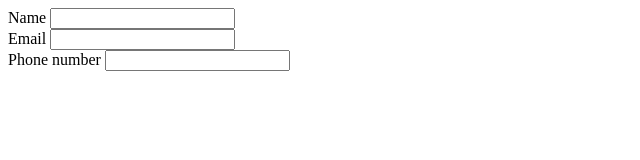
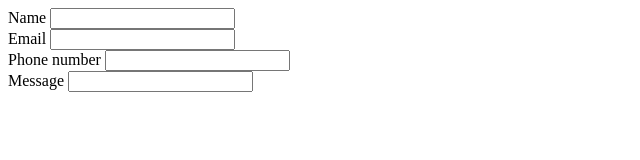
Before and after one commit to Jovan02/Web_kurs_2024, a plain HTML site: page Domaci1/form.html in a window 1280 px wide. Shown: the whole page, without its empty margins (0-640 px from the left). Drawn offline with Linux system fonts and the light colour scheme.

Commit message:
Add message

```diff
--- a/Domaci1/form.html
+++ b/Domaci1/form.html
@@ -15,6 +15,9 @@
             <br>
             <label for="phonenumber">Phone number</label>
             <input type="text" name="phonenumber">
+            <br>
+            <label for="message">Message</label>
+            <input type="text" name="message">
         </form>
     </body>
 </html>
```
